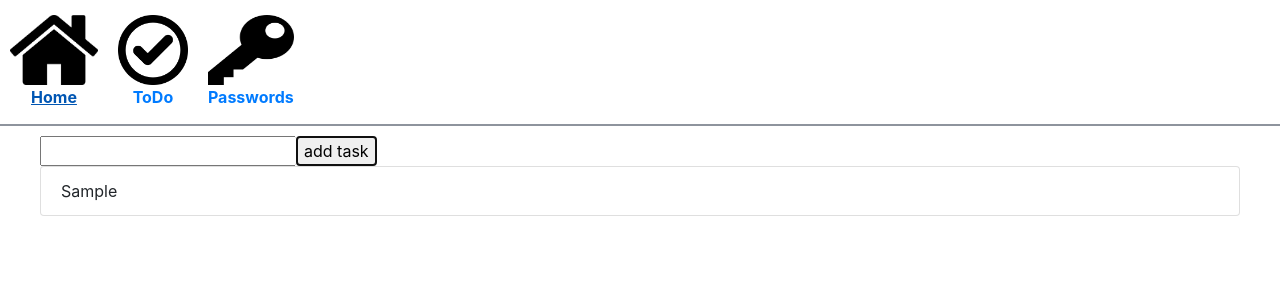
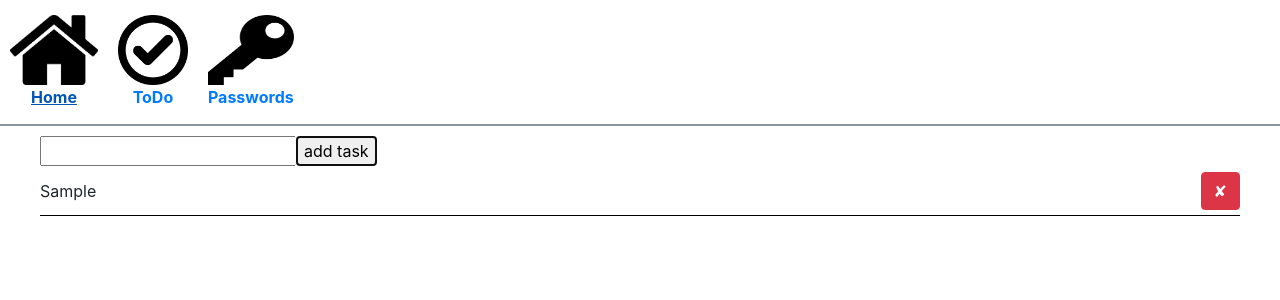
Before and after one commit to ork821/helperServices, a React (Create React App) app: page /todo in a window 1280 px wide. Both pictures are taken after typing "Sample" into the empty fields and a click on the button "add task". Shown: the top 300 px of the page. Built offline with nearby package versions, Linux system fonts and the light colour scheme.

Commit message:
some styles for todo element

```diff
--- a/src/components/todo/Todo.js
+++ b/src/components/todo/Todo.js
@@ -1,23 +1,20 @@
 import React from 'react';
-import {ListGroup} from "react-bootstrap";
-import {connect} from "react-redux";
-import {ChangeComplete} from "../../redux/actions/todo.actions";
+import {Button, ListGroup} from "react-bootstrap";
+import './todo.styles.css'
 
 const Todo = ({id, completed, text, onClick}) => {
-    console.log(id, completed, text, )
     return (
-        <ListGroup.Item>
-            <div className="todo" id={id}
-                 style={{textDecoration: completed ? 'line-through' : 'none'}}
-                 onClick={onClick}
-            >
-                {text}
-            </div>
-        </ListGroup.Item>
+        <div className="todo-element" id={id}
+             style={{textDecoration: completed ? 'line-through' : 'none'}}
+             onClick={onClick}>
+
+                <div className="todo-text">{text}</div>
+                <Button variant="danger">✘</Button>
+
+        </div>
 
     );
 };
 
 
-
 export default Todo;
--- a/src/components/todo/todo.styles.css
+++ b/src/components/todo/todo.styles.css
@@ -1,4 +1,9 @@
-.todo {
+.todo-element {
     display: flex;
-    justify-content: center;
+    flex-direction: row;
+    align-items: center;
+    justify-content: space-between;
+    border-bottom: 1px solid black;
+    height: 50px;
+
 }
```
